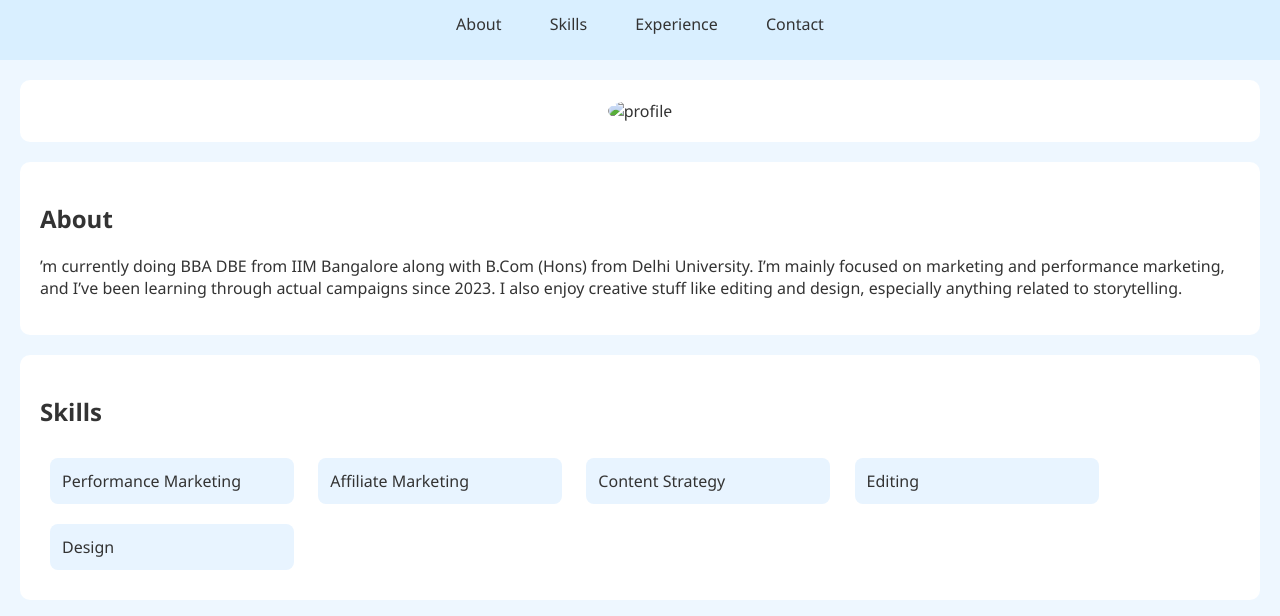
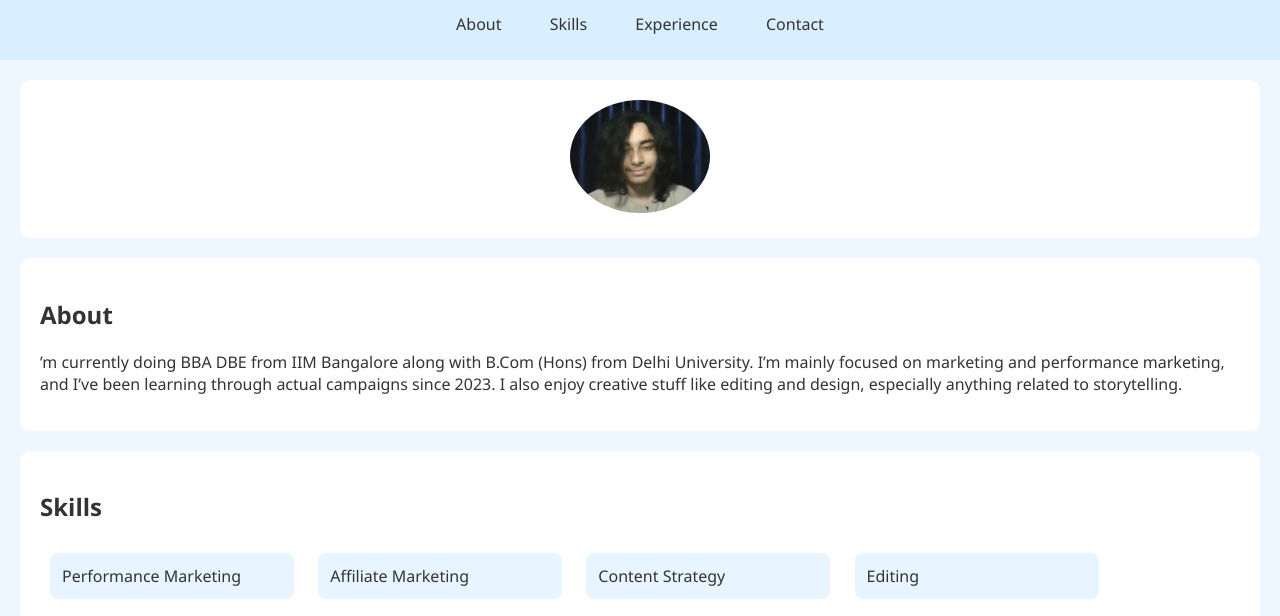
Before and after one commit to tanmaykumar69420-ops/tanmay-resume-website, a plain HTML site: page index.html in a window 1280 px wide. Shown: the part 109-725 px from the top of the page. Drawn offline with Linux system fonts and the light colour scheme.

Commit message:
Fix profile image path and formatting in index.html
Updated the profile image path and fixed minor formatting issues.

```diff
--- a/index.html
+++ b/index.html
@@ -20,7 +20,7 @@
 </header>
 
 <section class="profile">
-  <img src="profile.jpg" alt="profile">
+  <img src="images/profile.jpg" alt="profile">
 </section>
 
 <section id="about">
```
